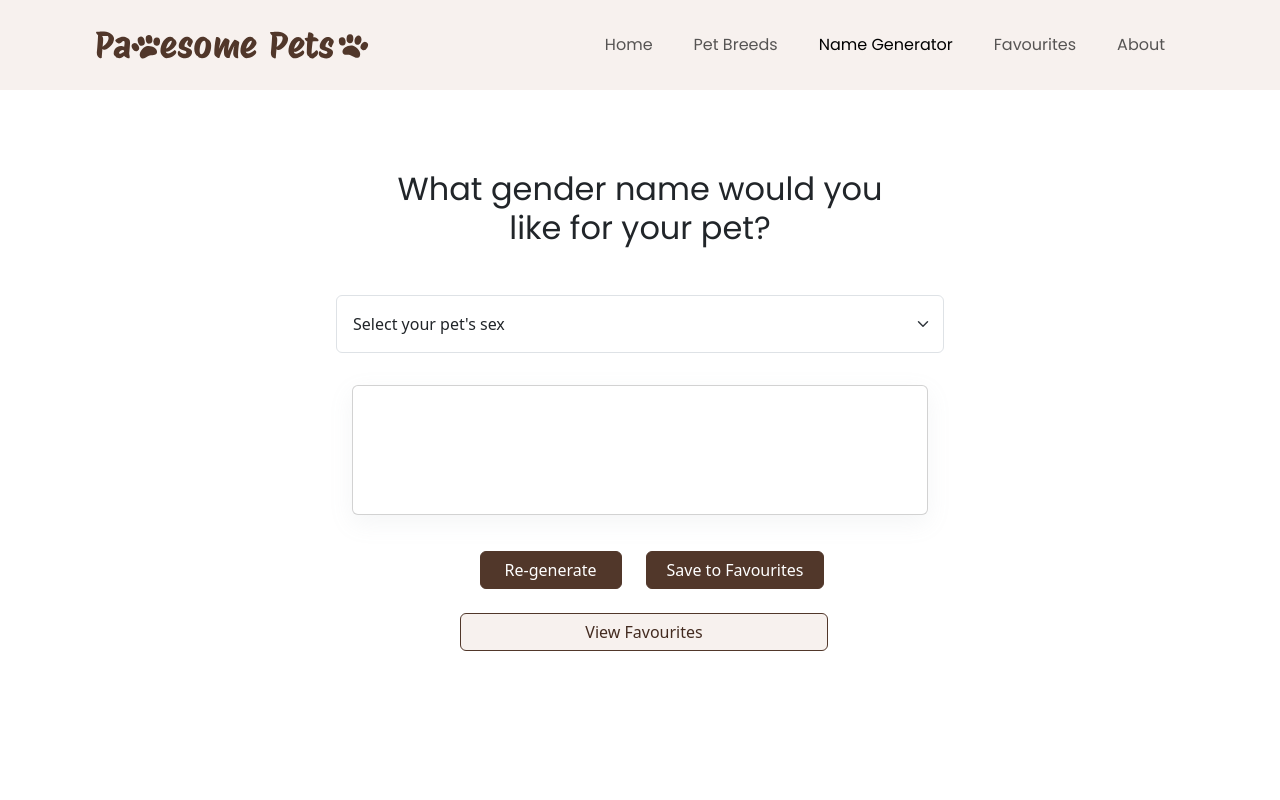
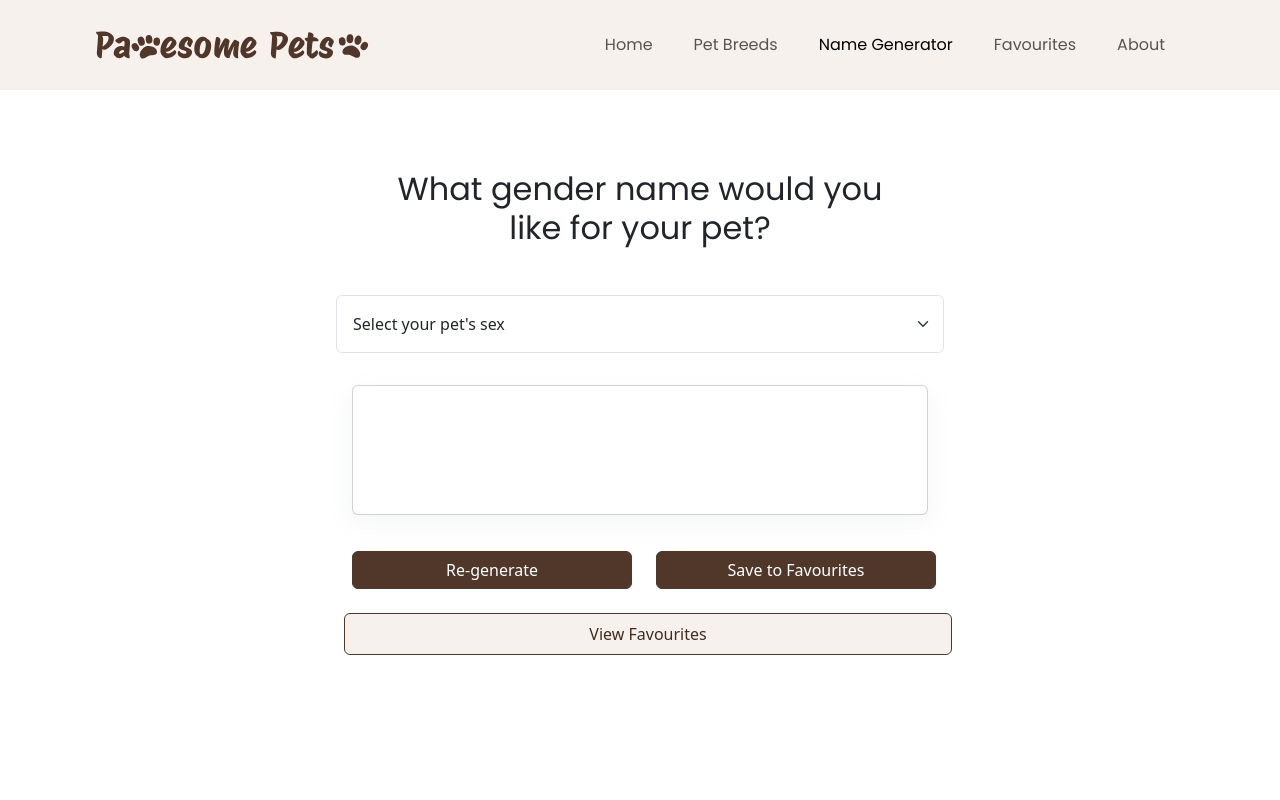
Before and after one commit to rosiegalezia/pawsome-pets, a React (Vite) app: page /#/GenerateName in a window 1280 px wide. Shown: the top 800 px of the page. Built offline with nearby package versions, Linux system fonts and the light colour scheme.

Commit message:
fixed alignment a bit

```diff
--- a/src/Pages/GenerateName.jsx
+++ b/src/Pages/GenerateName.jsx
@@ -116,7 +116,7 @@ function GenerateName() {
 
                 {/* card in which generated name is displayed */}
                 <div className='p-3 m-auto w-100'>
-                    <Card className='namecard py-5 m-auto' style={{ backgroundColor: setBackgroundColor() }}>
+                    <Card className='namecard py-5 w-100' style={{ backgroundColor: setBackgroundColor() }}>
                         <Card.Body>
                             <Card.Text className='text-center generatedName'>
                                 {generatedName}
@@ -125,29 +125,31 @@ function GenerateName() {
                     </Card>
                 </div>
 
-                <div className=''>
-                    {/* button that calls the generate name function again */}
+                <div className='w-100'>
                     <div className='py-2 m-1 row w-100'>
+
+                        {/* button that calls the generate name function again */}
+
                         <div className='col-md'>
                             <Button
-                                className='btn-brown m-2 w-100'
+                                className='btn-brown m-2 w-100 mx-auto'
                                 onClick={regenerateClick}
                             >Re-generate</Button>
                         </div>
 
+                        {/* button that saves name to favourites  */}
                         <div className='col-md'>
                             <Button
-                                className='btn-brown m-2 w-100 text-nowrap'
+                                className='btn-brown m-2 w-100 text-nowrap mx-auto'
                                 onClick={handleSaveName}
                             >Save to Favourites</Button>
-
                         </div>
 
                     </div>
 
-                    <LinkContainer to="/Favourites" className='m-1 row w-100' onClick={scrollToTop}>
-                        {/* button links to favourites page */}
-                        <Button className="btn side-btn w-100 m-0">
+                    {/* button that  links to favourites page */}
+                    <LinkContainer to="/Favourites" className='col row w-100' onClick={scrollToTop}>
+                        <Button className="p-2 m-1 btn side-btn w-100 mx-2">
                             View Favourites
                         </Button>
                     </LinkContainer>
```
